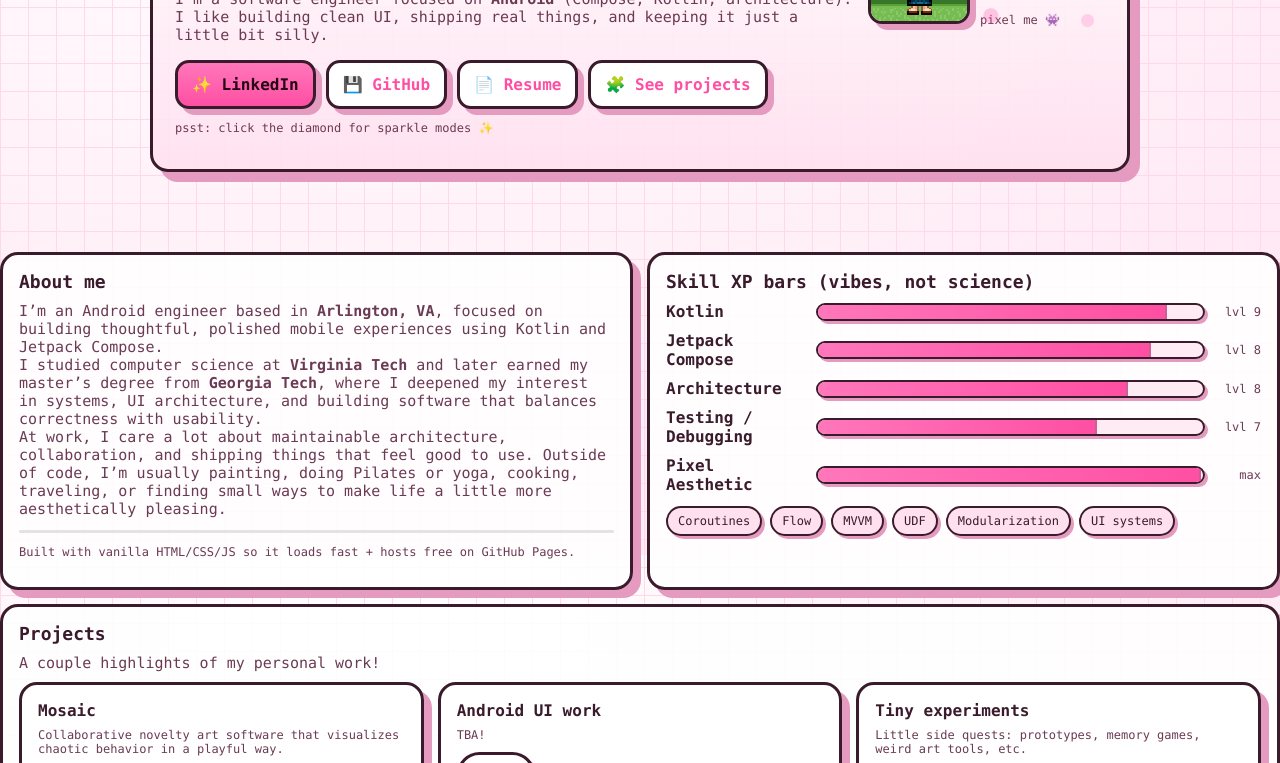
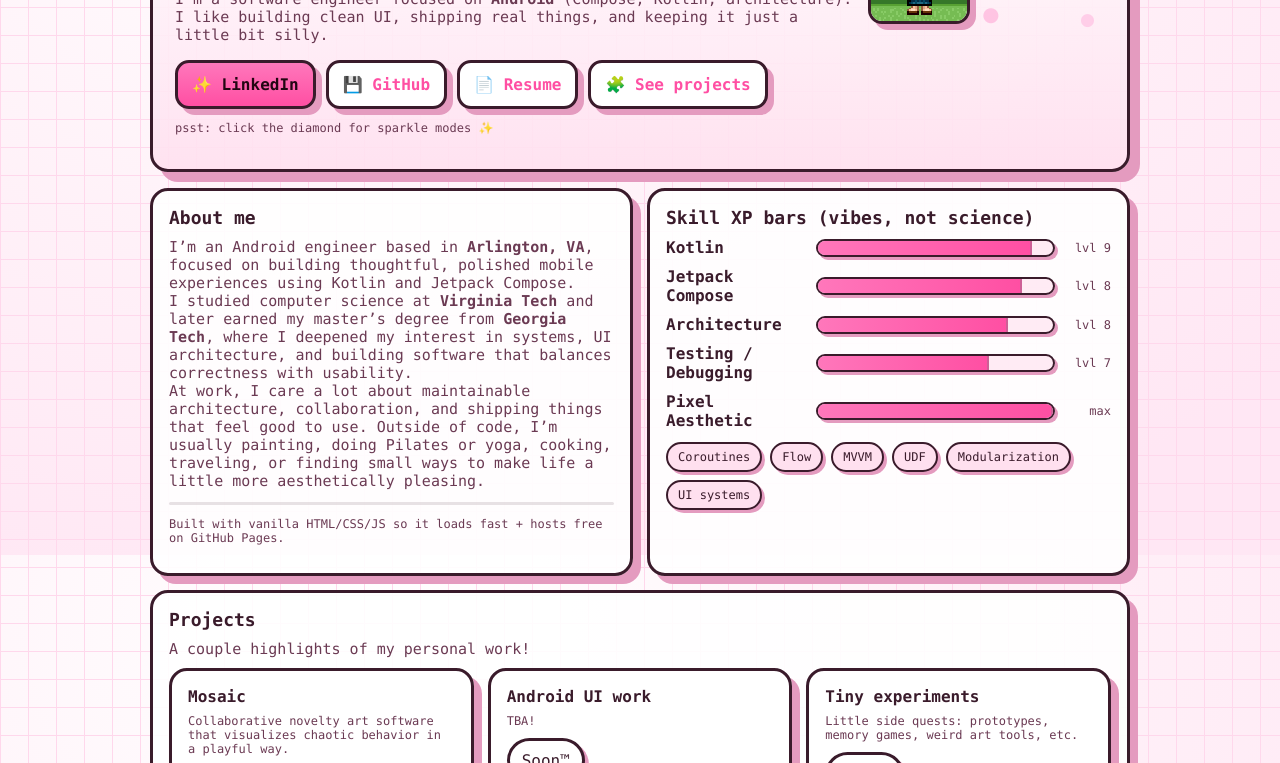
Before and after one commit to emilydesverreaux/emilydesverreaux.github.io, a plain HTML site: page index.html in a window 1280 px wide. Shown: the part 245-1008 px from the top of the page. Drawn offline with Linux system fonts and the light colour scheme.

Commit message:
Update index.html

```diff
--- a/index.html
+++ b/index.html
@@ -438,11 +438,8 @@
 
   <div class="avatar-wrap">
     <img src="avatar.png" alt="Pixel avatar of Emily" class="avatar-img" />
-    <span class="tiny">pixel me 👾</span>
   </div>
 </div>
-
-      </div>
     </header>
 
     <main class="grid">
```
